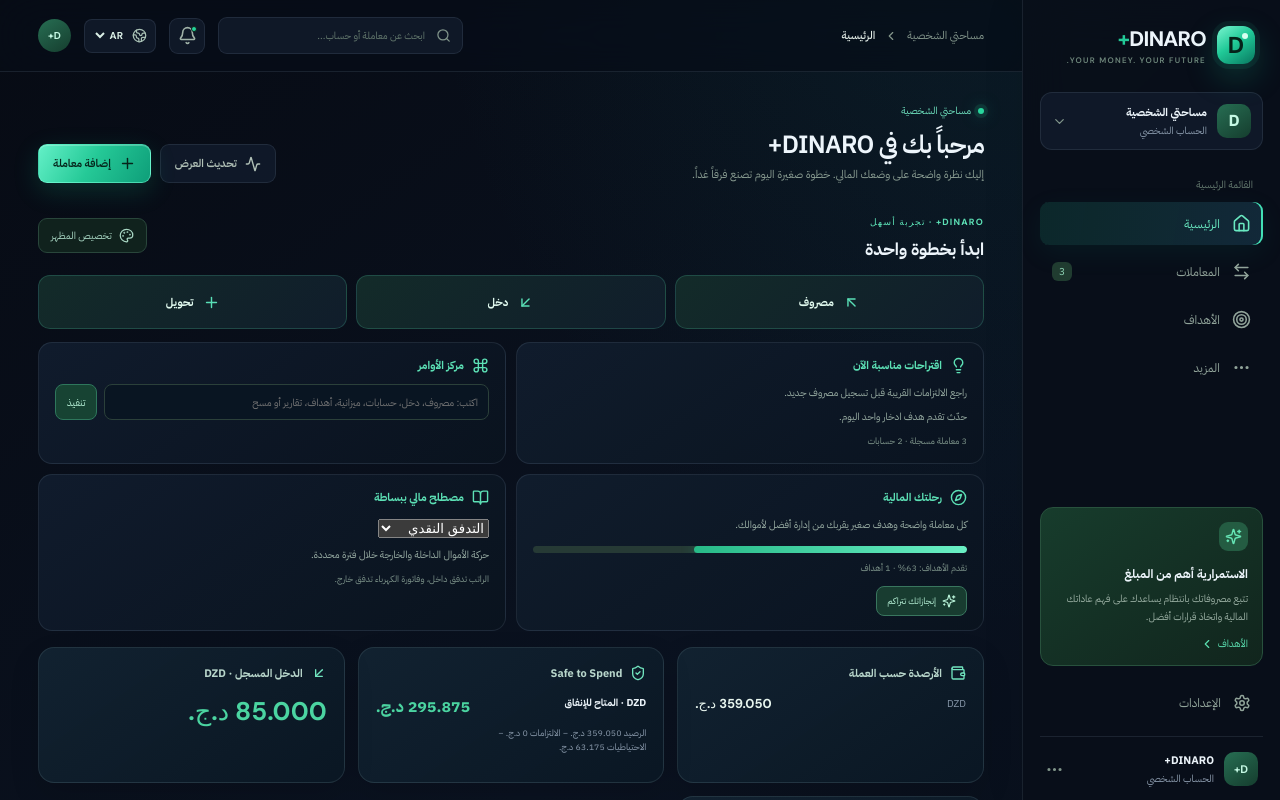
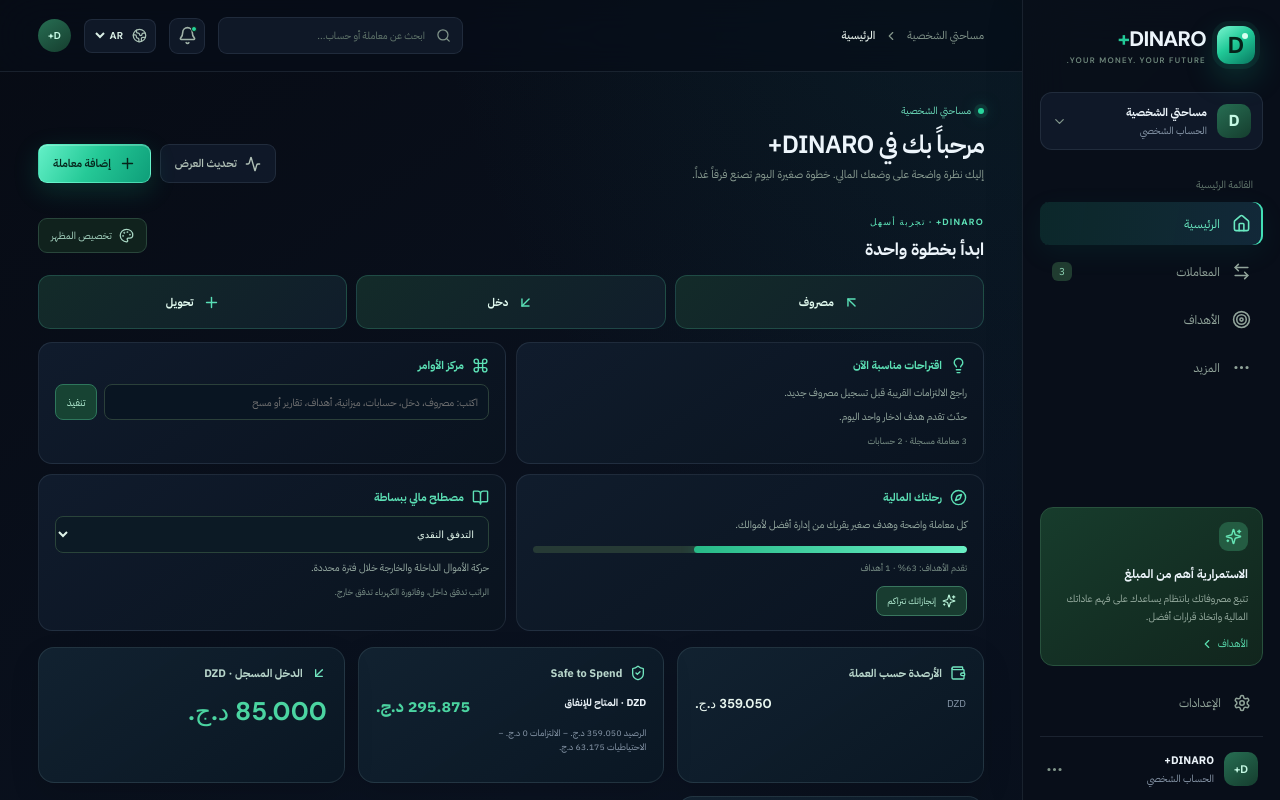
Before and after one commit to ashrefkadi-svg/dinaro, a React (Vite) app: page / in a window 1280 px wide. Shown: the top 800 px of the page. Built offline with nearby package versions, Linux system fonts and the light colour scheme.

Commit message:
Style multilingual financial glossary selector

```diff
--- a/src/styles.css
+++ b/src/styles.css
@@ -420,3 +420,5 @@ body{
 .effortless-term{width:100%;display:flex;justify-content:space-between;align-items:center;border:1px solid #2a443a;border-radius:9px;background:#0c1a25;color:#e0f4e9;padding:10px;font-size:11px}
 .effortless-term span{color:#5ce0b5;font-size:16px}
 @media(max-width:650px){.effortless-grid{grid-template-columns:1fr}.effortless-head h2{font-size:15px}.effortless-actions button{min-height:49px}.effortless-card{padding:13px}}
+
+.effortless-glossary-select{width:100%;height:37px;border:1px solid #2a443a;border-radius:8px;background:#0c1a25;color:#e0f4e9;padding:0 10px;font-size:10px}
```
